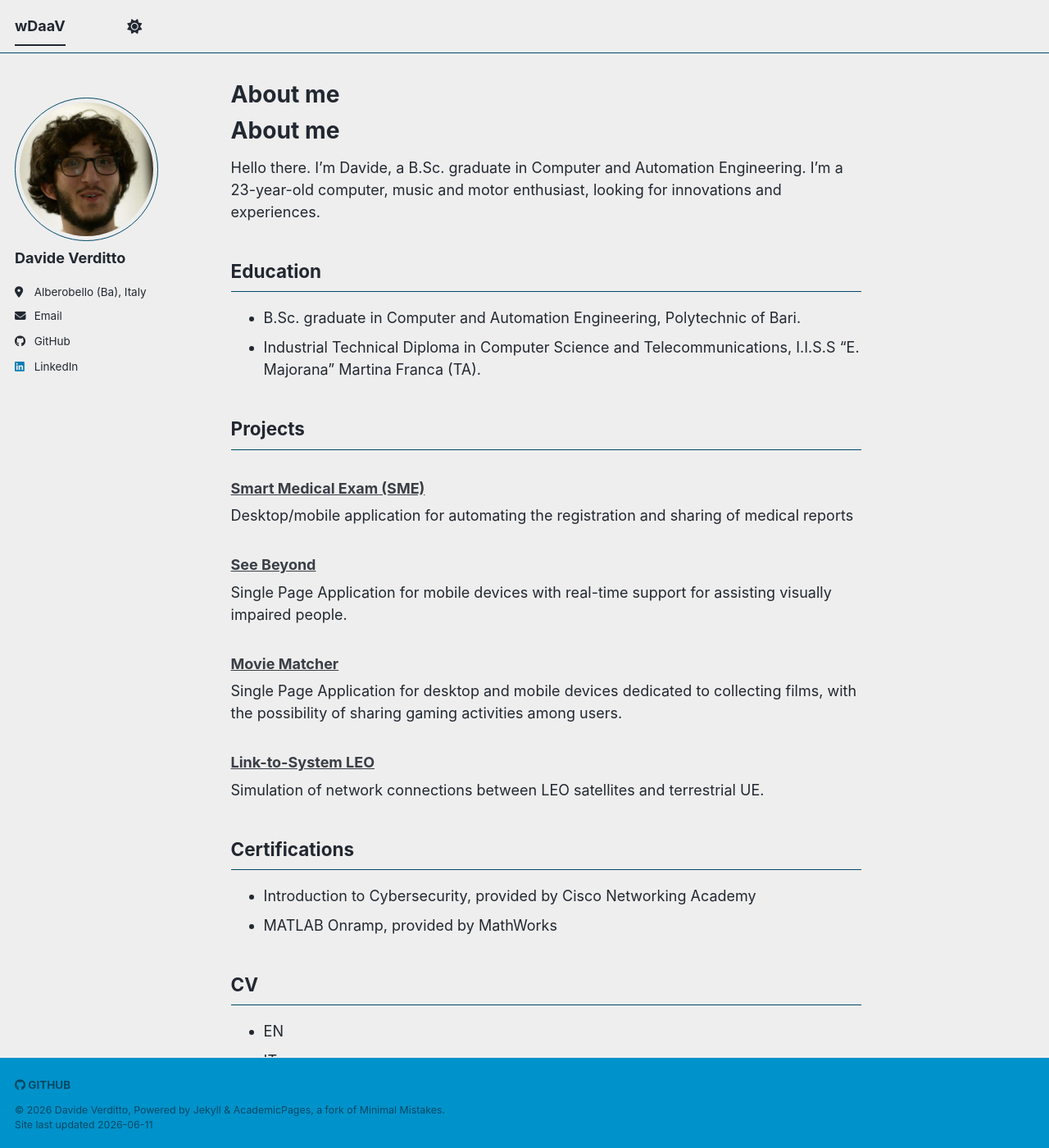
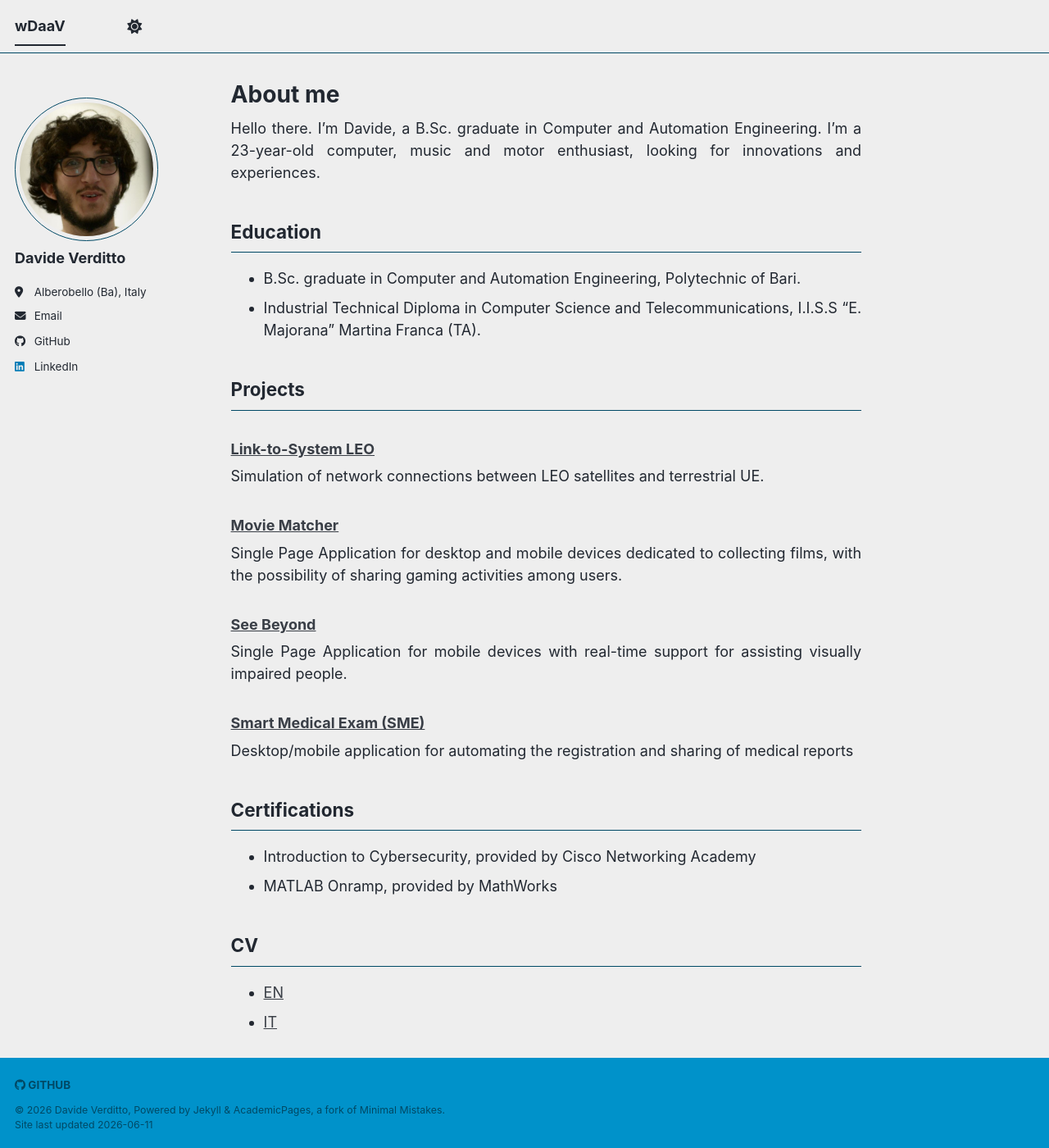
Before and after one commit to wDaaV/wDaav.github.io, a Jekyll site: the page built from _pages/about.md, in a window 1280 px wide and 1400 px high. Shown: the whole window at 82% size. Built offline with Jekyll 4.4.1, drawn with Linux system fonts in a browser that asks for light colours; a script bundle is joined from its source files by our own code; library files that are not in the unit come from our copies; our own code applies the rules of GitHub Pages for plain Markdown files.

Commit message:
fix about + mm setup

```diff
--- a/_pages/about.md
+++ b/_pages/about.md
@@ -3,9 +3,10 @@ permalink: /
 redirect_from:
   - /about/
   - /about.html
+title: "About me"
 ---
 
-# About me
+<div style="text-align: justify;" markdown="1">
 
 Hello there. I'm Davide, a B.Sc. graduate in Computer and Automation Engineering. I'm a 23-year-old computer, music and motor enthusiast, looking for innovations and experiences.
 
@@ -18,7 +19,7 @@ Hello there. I'm Davide, a B.Sc. graduate in Computer and Automation Engineering
 
 ## Projects
 
-{% assign progetti = site.projects | sort: 'order' %}
+{% assign progetti = site.projects | sort: 'order' | reverse %}
 {% for progetto in progetti %}
 
 ### [{{ progetto.title }}]({{ progetto.url | relative_url }})
@@ -36,5 +37,7 @@ Hello there. I'm Davide, a B.Sc. graduate in Computer and Automation Engineering
 
 ## CV
 
-- EN
-- IT
+- [EN]()
+- [IT]()
+
+</div>
```
Also changed, not shown: _projects/moviematcher.md (+12 -0 lines).
